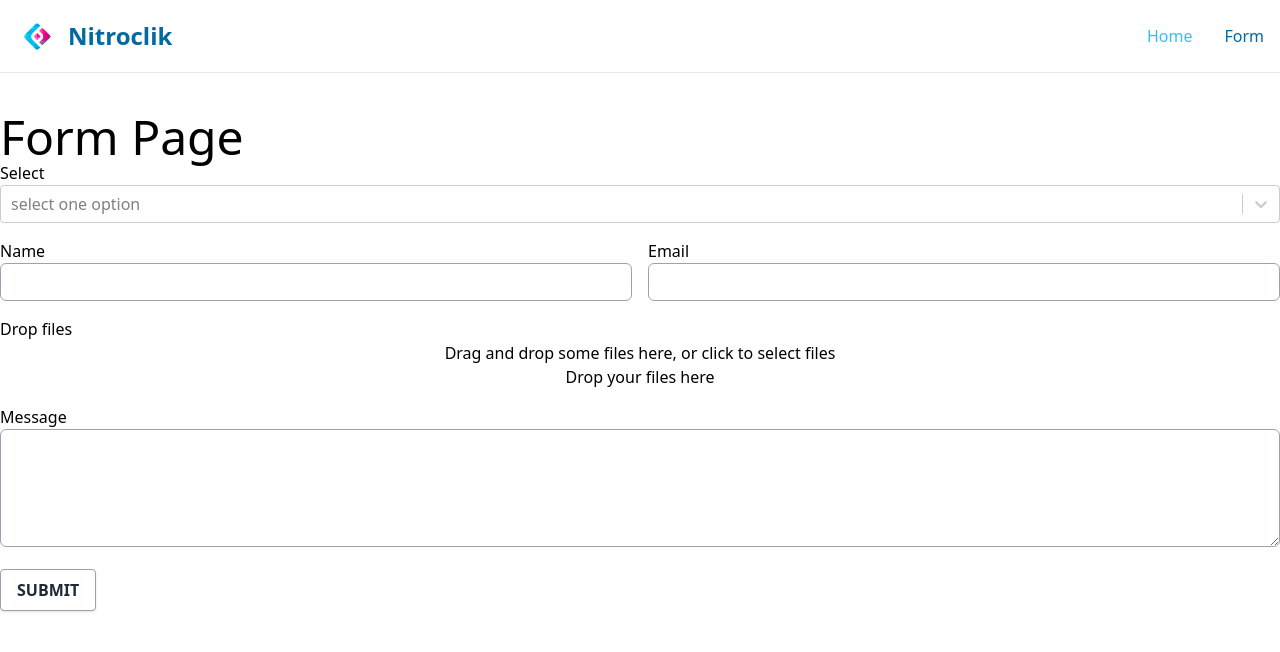
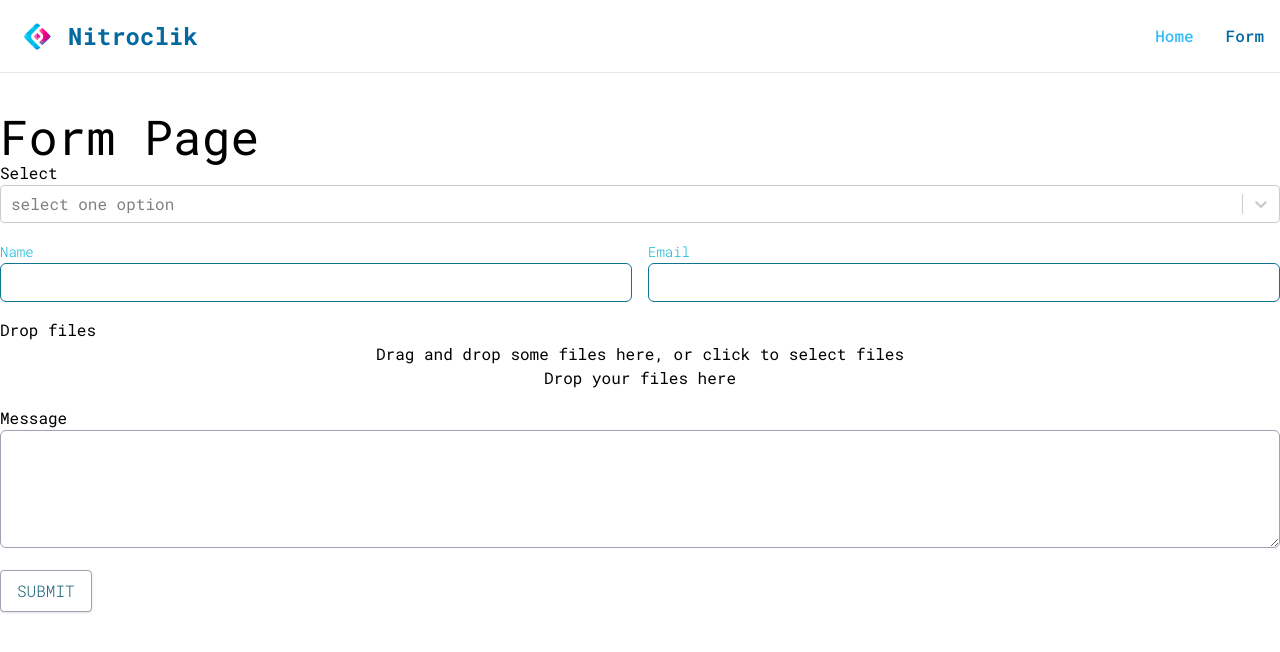
Before and after one commit to rjulia/form-react-boilerplate, a React (Vite) app: page /form in a window 1280 px wide. Shown: the top 652 px of the page. Built offline with nearby package versions, Linux system fonts and the light colour scheme.

Commit message:
add correct types

```diff
--- a/src/components/button/index.tsx
+++ b/src/components/button/index.tsx
@@ -5,6 +5,9 @@ interface PropsType {
   light?: boolean
   disabled?: boolean
   type?: 'button' | 'submit' | 'reset'
+  className: {[
+    key: string
+  ] : string | undefined };
 }
 
 function Button({
@@ -12,16 +15,19 @@ function Button({
   onClick,
   disabled,
   type,
+  className
 }: PropsType) {
   return (
+    <div className={className.container}>
       <button
         type={type}
         disabled={disabled}
         onClick={onClick}
-      className="bg-white hover:bg-gray-100 text-gray-800 font-semibold py-2 px-4 border border-gray-400 rounded shadow"
+        className={className.containerInput}
       >
-      <span>{text}</span>
+        <span className={className.text}>{text}</span>
       </button>
+    </div>
   )
 }
 
--- a/src/components/drop-zone/index.tsx
+++ b/src/components/drop-zone/index.tsx
@@ -13,10 +13,14 @@ type File = {
   lastModifiedDate: Date
 }
 interface DropzoneProps {
-  accept?: Accept;
+  accept: Accept | undefined;
   setFieldValue: (name: string, acceptedFiles: File[] | null | undefined) => Promise<void> | void;
   label?: string;
   name: string;
+  className: { [
+    key: string
+  ] : string | undefined };
+
 }
 
 
@@ -26,6 +30,7 @@ function Dropzone({
   setFieldValue,
   label,
   name,
+  className,
 }: DropzoneProps) {
   const [myFiles, setMyFiles] = useState<File[] | null>([])
   const onDrop = useCallback((acceptedFiles: Blob[]) => {
@@ -57,8 +62,8 @@ function Dropzone({
   ))
 
   return (
-    <div>
-      <label htmlFor={name} style={{ display: 'block' }}>
+    <div className={className.container} >
+      <label htmlFor={name} className={className.label}>
         {label}
       </label>
       <div {...getRootProps({ className: 'dropzone' })}>
--- a/src/components/form/form-input-error/index.tsx
+++ b/src/components/form/form-input-error/index.tsx
@@ -3,9 +3,11 @@ import { ErrorMessage } from 'formik'
 /**
  * FormikErrorMessage Component
  */
-const FormikErrorMessage = ({ name }: {name:string}) => (
+const FormikErrorMessage = (
+  { name, cls }: {name:string, cls:string | undefined
+}) => (
   <ErrorMessage name={name}>
-    {(errMessage:string) => <div className="text-[10px] text-red-400">{errMessage}</div>}
+    {(errMessage:string) => <div className={cls}>{errMessage}</div>}
   </ErrorMessage>
 )
 
--- a/src/components/form/form-input/index.tsx
+++ b/src/components/form/form-input/index.tsx
@@ -1,32 +1,39 @@
 import { Field, FieldProps } from 'formik'
 import FormikErrorMessage from '../form-input-error/index.jsx'
 
-interface FieldPropsType<T> {
+interface FieldPropsType {
   name: string
   type?: string
   label?: string
   text?: string
-  className: string | undefined
+  className: {
+    [key: string] : string | undefined
+  }
   placeholder?: string
-  comp?: React.FunctionComponent<T>
 }
 
-function FormikField<T>({
-  name, type, label, text, placeholder, comp, className,
-}: FieldPropsType<T> & React.HTMLAttributes<HTMLDivElement>) {
-  const Component = comp as React.FunctionComponent
+function FormikField({
+  name,
+  type,
+  label,
+  text,
+  placeholder,
+  className,
+}: FieldPropsType) {
+
   return (
-    <div className={className} >
+    <div className={className.container} >
       <Field name={name}>
         {(formikField: FieldProps) => (
           <>
-            <label htmlFor={name} style={{ display: 'block' }}>
+            <label htmlFor={name} className={className.text}>
               {label}
             </label>
-            <div className="border border-gray-400 rounded-md py-2 px-4 leading-tight focus:outline-none focus:border-blue-50">
+            <div className={className.containerInput}>
               <input
                 type={type}
                 id={name}
+                className={className.input}
                 placeholder={placeholder}
                 {...formikField.field}
                 defaultChecked={formikField.field.value}
@@ -40,11 +47,8 @@ function FormikField<T>({
                     }} />
                 )
               }
-              {
-                comp && <Component />
-              }
             </div>
-            <FormikErrorMessage name={name} />
+            <FormikErrorMessage name={name} cls={className.error} />
             {/* <pre>{JSON.stringify(formikField, null, 4)}</pre> */}
           </>
         )}
--- a/src/components/form/form-select/index.tsx
+++ b/src/components/form/form-select/index.tsx
@@ -3,7 +3,6 @@ import React from 'react'
 import { Field } from 'formik'
 import Select, { SingleValue } from 'react-select'
 import FormikErrorMessage from '../form-input-error/index.js'
-import {customStyles} from './customSelectDropdown.js'
 
 type OptionType = {
   value?: string
@@ -15,15 +14,13 @@ interface FieldSelectPropsType<T> {
   type: string | undefined
   label?: string
   text?: string
-  className?: string | undefined
+  className: {[
+    key: string
+  ] : string | undefined };
   placeholder?: string
   comp?: React.FunctionComponent<T>
   options: Array<OptionType> | undefined
 }
-
-type FormState = {
-  fruit: OptionType | null;
-};
 
 function SelectField({
   options,
@@ -72,8 +69,8 @@ function FormikFieldSelect<T>({
   className,
 }: FieldSelectPropsType<T>) {
   return (
-    <div className={className}>
-      <label htmlFor={name} style={{ display: 'block' }}>
+    <div className={className.container}>
+      <label htmlFor={name} className={className.label}>
         {label}
       </label>
       <Field
@@ -84,7 +81,7 @@ function FormikFieldSelect<T>({
         options={options}
         placeholder={placeholder}
       />
-      <FormikErrorMessage name={name} />
+      <FormikErrorMessage name={name} cls={className.error}/>
     </div>
   )
 }
--- a/src/components/form/form-textarea/index.tsx
+++ b/src/components/form/form-textarea/index.tsx
@@ -1,14 +1,15 @@
 import { Field, FieldProps } from 'formik'
 import FormikErrorMessage from '../form-input-error/index.js'
-
 /**
  * FormikField Component
  */
 
 type InputProps = { // The common Part
-  className?: string;
+  className: {
+    [key: string]: string
+  };
   placeholder?: string;
-  rows?: number;
+  rows: number;
   cols?: number;
   value?: string;
   name: string;
@@ -23,18 +24,18 @@ function FormikFieldTextArea({
   return (
   <Field name={name}>
     {(formikField: FieldProps) => (
-      <div className={className} >
-        <label htmlFor={name} style={{ display: 'block' }}>
+      <div className={className?.container} >
+        <label htmlFor={name} className={className.label}>
           {label}
         </label>
         <textarea
           id={name}
           placeholder={placeholder}
+          className={className?.input}
           rows={rows}
-          className="w-full border border-gray-400 rounded-md py-2 px-4 leading-tight focus:outline-none focus:border-blue-50"
           {...formikField.field}
         />
-        <FormikErrorMessage name={name} />
+        <FormikErrorMessage name={name} cls={className.error} />
         {/* <pre>{JSON.stringify(formikField, null, 4)}</pre> */}
       </div>
     )}
--- a/src/components/form/form/index.tsx
+++ b/src/components/form/form/index.tsx
@@ -11,6 +11,7 @@ import {
   ObjectOfAnyType,
   PropsType,
 } from './type.js'
+import Title from '../../title/index.js'
 
 
 const LoginFormikComponents = ({
@@ -41,9 +42,7 @@ const LoginFormikComponents = ({
                 let f
                 switch (field.formType) {
                   case 'title':
-                    f = <div className={field.class} key={field.name}>
-                      <h3 className="form__title">{field.title}</h3>
-                    </div>
+                    f = <Title key={field.name} text={field.text} className={field.className} />
                     break
                   case 'field':
                     f =
@@ -54,8 +53,7 @@ const LoginFormikComponents = ({
                         type={field.type}
                         text={field.text}
                         placeholder={field.placeholder}
-                        comp={field.comp}
-                        className={field.class}
+                        className={field.className}
                       />
                     break
                   case 'textarea':
@@ -65,7 +63,7 @@ const LoginFormikComponents = ({
                         name={field.name}
                         rows={field.rows}
                         placeholder={field.placeholder}
-                        className={field.class}
+                        className={field.className}
                       />
                     break
                   case 'select':
@@ -76,28 +74,31 @@ const LoginFormikComponents = ({
                         type={field.type}
                         placeholder={field.placeholder}
                         options={field.options}
-                        className={field.class}
+                        className={field.className}
                       />
 
                     break
                   case 'drop':
-                    f = <div className={field.class} key={field.name}>
+                    f =
                       <DropZone
                         label={field.label}
                         name={field.name}
                         setFieldValue={formik.setFieldValue}
                         accept={field.accept}
+                        className={field.className}
+                        key={field.name}
                       />
-                    </div>
                     break
                     case 'button':
-                    f = <div className="form__button" key={field.name}>
+                    f =
                     <Button
+                      key={field.name}
                       disabled={!(formik.isValid && formik.dirty) || isBeingSent}
                       text={field.label}
                       type="submit"
+                      className={field.className}
                     />
-                  </div>
+
                     break
                   default:
                     break
--- /dev/null
+++ b/src/components/title/index.tsx
@@ -0,0 +1,15 @@
+// create react component in typescript with types and interface and props name, class has div and h3
+
+
+
+function Title({ className, text }: {className: { [
+  key: string
+] : string | undefined }, text: string | undefined}) {
+  return (
+    <div className={className.container} >
+      <h3 className={className.text}>{text}</h3>
+    </div>
+  )
+}
+
+export default Title
--- a/src/index.css
+++ b/src/index.css
@@ -1,3 +1,9 @@
+@import url('https://fonts.googleapis.com/css2?family=Roboto+Mono:ital,wght@0,300;0,400;0,500;0,700;1,300;1,400;1,500;1,700&display=swap');
 @tailwind base;
 @tailwind components;
 @tailwind utilities;
+
+
+body {
+  font-family: 'Roboto Mono', sans-serif;
+}
--- a/src/templates/Form/data.ts
+++ b/src/templates/Form/data.ts
@@ -1,15 +1,13 @@
+import { FormFieldsType } from '../../components/form/form/type'
 import {styles} from './styles'
-const classInput = ""
-const classSelect = "col-span-2"
-const classDropZone = "col-span-2"
-const classTextarea = "col-span-2"
-const formFields = [{
+
+const formFields: Array<FormFieldsType> = [{
   label: 'Select',
   placeholder: 'select one option',
   formType: 'select',
   name: 'purpose',
   type: 'text',
-  class: classSelect,
+  className: styles['select'],
   options: [
     {
       value: "option one",
@@ -34,36 +32,38 @@ const formFields = [{
     formType: 'field',
     name: 'name',
     type: 'text',
-    class: styles['name'],
+    className: styles['name'],
   },
   {
     label: 'Email',
     formType: 'field',
     name: 'email',
     type: 'email',
-    class: classInput,
+    className: styles['email'],
   },
   {
     label: "Drop files",
     formType: 'drop',
     name: 'file',
     type: 'drop',
-    class: classDropZone,
-    accept: 'image/*',
+    className: styles['file'],
+    accept: {
+      'image/png': ['.png'],
+    },
   },
   {
     label: 'Message',
     formType: 'textarea',
     name: 'message',
-    rows: '5',
+    rows: 5,
     type: 'textarea',
-    class: classTextarea,
+    className: styles['message'],
   },
   {
     label: 'SUBMIT',
     formType: 'button',
     name: 'button',
-    class: classInput,
+    className: styles['button'],
   }
 ]
 
--- a/src/templates/Form/styles.ts
+++ b/src/templates/Form/styles.ts
@@ -1,3 +1,38 @@
 export const styles = {
-  'name': '',
+  'name': {
+      container: '',
+      containerInput: 'border border-cyan-700  rounded-md py-2 px-4 leading-tight focus:outline-none focus:border-blue-50',
+      text: 'font-light text-cyan-500 text-sm',
+      input: 'font-normal text-gray-700 text-sm',
+      error: 'font-normal text-red-500 text-xs block mt-2',
+  },
+  'email': {
+    container: '',
+    containerInput: 'border border-cyan-700 rounded-md py-2 px-4 leading-tight focus:outline-none focus:border-blue-50',
+    text: 'font-light text-cyan-500 text-sm',
+    input: 'font-normal text-gray-700 text-sm',
+    error: 'font-normal text-red-500 text-xs block mt-2',
+  },
+  'message': {
+    container: 'col-span-2',
+    containerInput: 'border border-cyan-700 rounded-md py-2 px-4 leading-tight focus:outline-none focus:border-blue-50',
+    text: 'font-light text-cyan-500 text-sm',
+    input: 'w-full border border-gray-400 rounded-md py-2 px-4 leading-tight focus:outline-none focus:border-blue-50',
+    error: 'font-normal text-red-500 text-xs block mt-2',
+  },
+  'select': {
+    container: 'col-span-2',
+  },
+  'file': {
+    container: 'col-span-2',
+    containerInput: 'border border-cyan-700 rounded-md py-2 px-4 leading-tight focus:outline-none focus:border-blue-50',
+    text: 'font-light text-cyan-500 text-sm',
+    input: 'w-full border border-gray-400 rounded-md py-2 px-4 leading-tight focus:outline-none focus:border-blue-50',
+    error: 'font-normal text-red-500 text-xs block mt-2',
+  },
+  'button': {
+    container: '',
+    containerInput: 'bg-white hover:bg-cyan-500 text-cyan-800 hover:text-white font-semibold py-2 px-4 border border-gray-400 rounded shadow cursor-pointer focus:outline-none focus:shadow-outline',
+    text: 'font-light text-cyan-500 text-inherit',
+  },
 }
```
Also changed, not shown: src/components/form/form/type.ts (+13 -3 lines). Lines whose indentation alone changed are shown as unchanged.
